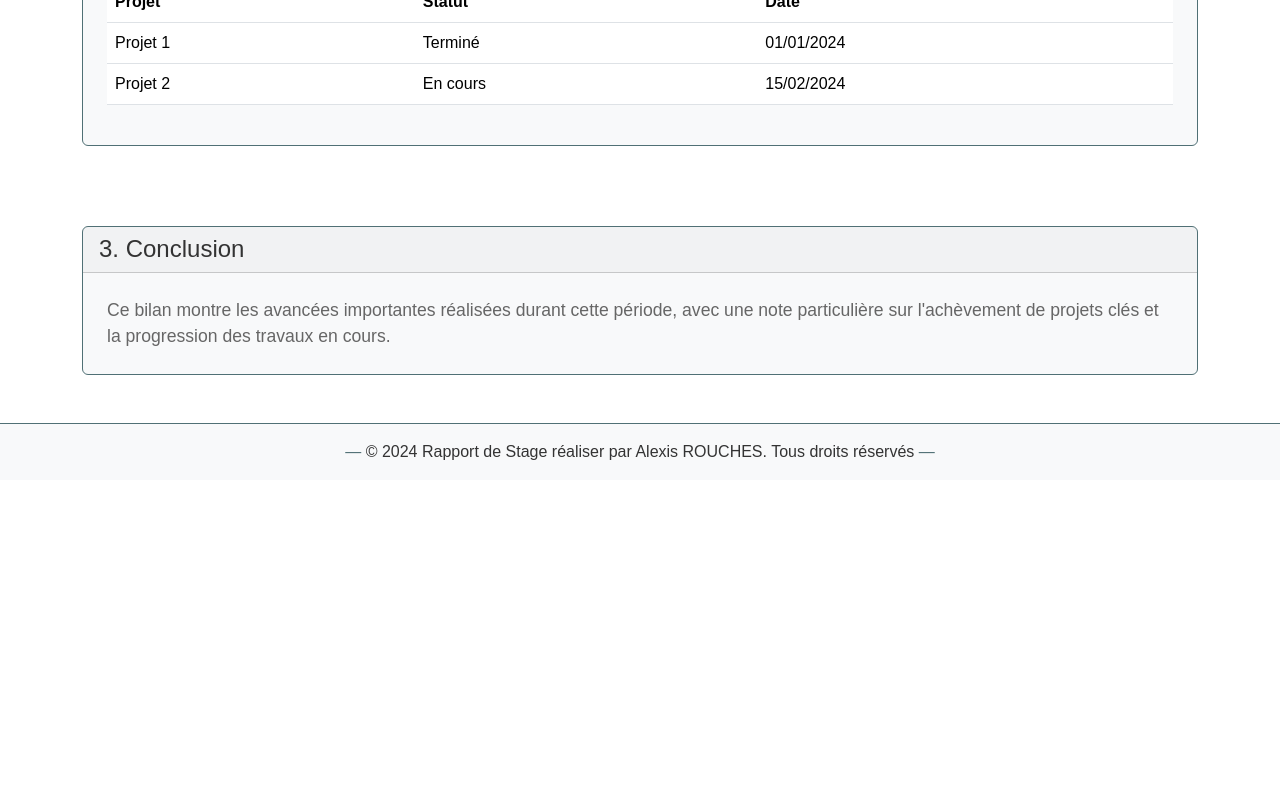
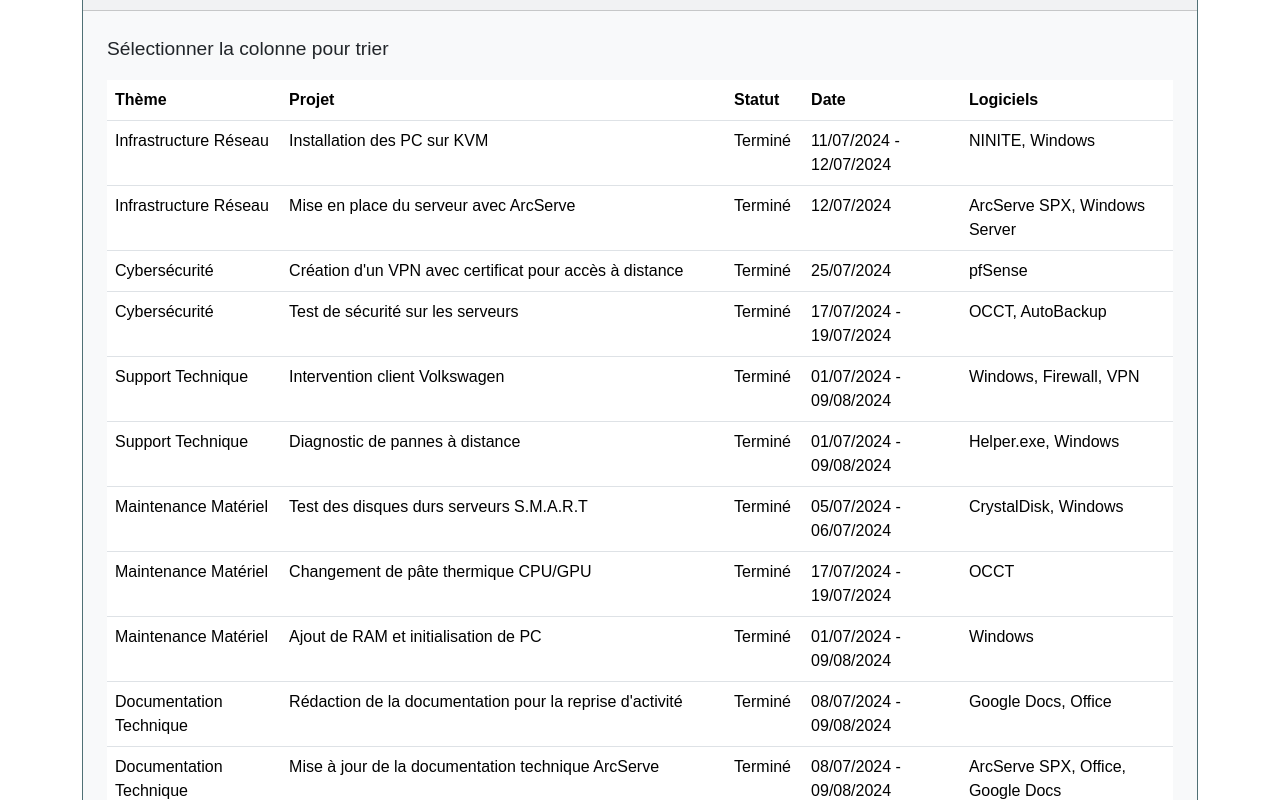
Before and after one commit to Doctorwho07/Internship-Report, a React (Vite) app: page /bilan in a window 1280 px wide. Shown: the part 540-1340 px from the top of the page. Before the commit the page ends 1020 px from the top, so only its background shows below. Built offline with nearby package versions, Linux system fonts and the light colour scheme.

Commit message:
feat bilan

```diff
--- /dev/null
+++ b/src/Bilan.js
@@ -0,0 +1,117 @@
+const projects = [
+  {
+    theme: "Infrastructure Réseau",
+    projet: "Installation des PC sur KVM",
+    date: "11/07/2024 - 12/07/2024",
+    statut: "Terminé",
+    logiciels: "NINITE, Windows",
+  },
+  {
+    theme: "Infrastructure Réseau",
+    projet: "Mise en place du serveur avec ArcServe",
+    date: "12/07/2024",
+    statut: "Terminé",
+    logiciels: "ArcServe SPX, Windows Server",
+  },
+  {
+    theme: "Cybersécurité",
+    projet: "Création d'un VPN avec certificat pour accès à distance",
+    date: "25/07/2024",
+    statut: "Terminé",
+    logiciels: "pfSense",
+  },
+  {
+    theme: "Cybersécurité",
+    projet: "Test de sécurité sur les serveurs",
+    date: "17/07/2024 - 19/07/2024",
+    statut: "Terminé",
+    logiciels: "OCCT, AutoBackup",
+  },
+  {
+    theme: "Support Technique",
+    projet: "Intervention client Volkswagen",
+    date: "01/07/2024 - 09/08/2024",
+    statut: "Terminé",
+    logiciels: "Windows, Firewall, VPN",
+  },
+  {
+    theme: "Support Technique",
+    projet: "Diagnostic de pannes à distance",
+    date: "01/07/2024 - 09/08/2024",
+    statut: "Terminé",
+    logiciels: "Helper.exe, Windows",
+  },
+  {
+    theme: "Maintenance Matériel",
+    projet: "Test des disques durs serveurs S.M.A.R.T",
+    date: "05/07/2024 - 06/07/2024",
+    statut: "Terminé",
+    logiciels: "CrystalDisk, Windows",
+  },
+  {
+    theme: "Maintenance Matériel",
+    projet: "Changement de pâte thermique CPU/GPU",
+    date: "17/07/2024 - 19/07/2024",
+    statut: "Terminé",
+    logiciels: "OCCT",
+  },
+  {
+    theme: "Maintenance Matériel",
+    projet: "Ajout de RAM et initialisation de PC",
+    date: "01/07/2024 - 09/08/2024",
+    statut: "Terminé",
+    logiciels: "Windows",
+  },
+  {
+    theme: "Documentation Technique",
+    projet: "Rédaction de la documentation pour la reprise d'activité",
+    date: "08/07/2024 - 09/08/2024",
+    statut: "Terminé",
+    logiciels: "Google Docs, Office",
+  },
+  {
+    theme: "Documentation Technique",
+    projet: "Mise à jour de la documentation technique ArcServe",
+    date: "08/07/2024 - 09/08/2024",
+    statut: "Terminé",
+    logiciels: "ArcServe SPX, Office, Google Docs",
+  },
+  {
+    theme: "Formation",
+    projet: "Préparation à la certification ArcServe SPX",
+    date: "01/07/2024 - Aujourd'hui",
+    statut: "En cours",
+    logiciels: "ArcServe SPX",
+  },
+  {
+    theme: "Maintenance Matériel",
+    projet:
+      "Récupération de vieux PC pour association avec test et réinstallation Windows 10/11",
+    date: "25/07/2024 - 09/08/2024",
+    statut: "Terminé",
+    logiciels: "Windows",
+  },
+  {
+    theme: "Infrastructure Réseau",
+    projet: "Création de clés bootables Win 10 / 11 / srv 2022",
+    date: "10/07/2024",
+    statut: "Terminé",
+    logiciels: "Windows",
+  },
+  {
+    theme: "Support Technique",
+    projet: "Analyse des logs suite à des pertes de connexion",
+    date: "26/07/2024",
+    statut: "Terminé",
+    logiciels: "SSMS, Windows",
+  },
+  {
+    theme: "Support Technique",
+    projet: "Déballage de commandes et ajout de RAM",
+    date: "01/07/2024 - 09/08/2024",
+    statut: "Terminé",
+    logiciels: "Windows",
+  },
+];
+
+export default projects;
--- a/src/pages/Bilan.jsx
+++ b/src/pages/Bilan.jsx
@@ -1,6 +1,36 @@
-import React from "react";
+import React, { useState } from "react";
+import projects from "../Bilan.js";
 
-const Bilan = () => (
+const Bilan = () => {
+  const [sortConfig, setSortConfig] = useState({ key: null, direction: "asc" });
+
+  const getSortedProjects = () => {
+    let sortedProjects = [...projects];
+    if (sortConfig.key !== null) {
+      sortedProjects.sort((a, b) => {
+        if (a[sortConfig.key] < b[sortConfig.key]) {
+          return sortConfig.direction === "asc" ? -1 : 1;
+        }
+        if (a[sortConfig.key] > b[sortConfig.key]) {
+          return sortConfig.direction === "asc" ? 1 : -1;
+        }
+        return 0;
+      });
+    }
+    return sortedProjects;
+  };
+
+  const handleSort = (key) => {
+    let direction = "asc";
+    if (sortConfig.key === key && sortConfig.direction === "asc") {
+      direction = "desc";
+    }
+    setSortConfig({ key, direction });
+  };
+
+  const sortedProjects = getSortedProjects();
+
+  return (
     <div className="container mt-5" id="bilan">
       <h1 className="mb-4">Bilan</h1>
 
@@ -12,8 +42,11 @@
             </div>
             <div className="card-body">
               <p className="card-text">
-              Découvrez le bilan de notre travail et nos réalisations au cours
-              de cette période.
+                Mon stage a duré 6 semaines, du 1er juillet au 9 août 2024.
+                L'équipe de CIMRA a su m'expliquer et me mettre en place tout le
+                nécessaire pour veiller au bon déroulement. À travers ce bilan,
+                je souhaite mettre en évidence les missions que j'ai su mener, y
+                compris celles encore en cours.
               </p>
             </div>
           </div>
@@ -28,25 +61,63 @@
             </div>
             <div className="card-body">
               <div className="table-responsive">
+                <p>Sélectionner la colonne pour trier</p>
+
                 <table className="table">
                   <thead>
                     <tr>
-                    <th scope="col">Projet</th>
-                    <th scope="col">Statut</th>
-                    <th scope="col">Date</th>
+                      <th scope="col" onClick={() => handleSort("theme")}>
+                        Thème{" "}
+                        {sortConfig.key === "theme"
+                          ? sortConfig.direction === "asc"
+                            ? "▲"
+                            : "▼"
+                          : ""}
+                      </th>
+                      <th scope="col" onClick={() => handleSort("projet")}>
+                        Projet{" "}
+                        {sortConfig.key === "projet"
+                          ? sortConfig.direction === "asc"
+                            ? "▲"
+                            : "▼"
+                          : ""}
+                      </th>
+                      <th scope="col" onClick={() => handleSort("statut")}>
+                        Statut{" "}
+                        {sortConfig.key === "statut"
+                          ? sortConfig.direction === "asc"
+                            ? "▲"
+                            : "▼"
+                          : ""}
+                      </th>
+                      <th scope="col" onClick={() => handleSort("date")}>
+                        Date{" "}
+                        {sortConfig.key === "date"
+                          ? sortConfig.direction === "asc"
+                            ? "▲"
+                            : "▼"
+                          : ""}
+                      </th>
+                      <th scope="col" onClick={() => handleSort("logiciels")}>
+                        Logiciels{" "}
+                        {sortConfig.key === "logiciels"
+                          ? sortConfig.direction === "asc"
+                            ? "▲"
+                            : "▼"
+                          : ""}
+                      </th>
                     </tr>
                   </thead>
                   <tbody>
-                  <tr>
-                    <td>Projet 1</td>
-                    <td>Terminé</td>
-                    <td>01/01/2024</td>
+                    {sortedProjects.map((project, index) => (
+                      <tr key={index}>
+                        <td>{project.theme}</td>
+                        <td>{project.projet}</td>
+                        <td>{project.statut}</td>
+                        <td>{project.date}</td>
+                        <td>{project.logiciels}</td>
                       </tr>
-                  <tr>
-                    <td>Projet 2</td>
-                    <td>En cours</td>
-                    <td>15/02/2024</td>
-                  </tr>
+                    ))}
                   </tbody>
                 </table>
               </div>
@@ -63,9 +134,18 @@
             </div>
             <div className="card-body">
               <p className="card-text">
-              Ce bilan montre les avancées importantes réalisées durant cette
-              période, avec une note particulière sur l'achèvement de projets
-              clés et la progression des travaux en cours.
+                Ce bilan présente les tâches qui m'ont été confiées, avec les
+                dates de réalisation et leur statut. J'ai eu l'opportunité de
+                déployer des serveurs, des postes de travail et des machines
+                virtuelles, tout en assurant la maintenance tant au niveau
+                matériel que logiciel. J'ai également eu l'occasion de
+                travailler sur l'infrastructure réseau et la cybersécurité, en
+                utilisant des outils tels qu'Active Directory, PfSense, OpenVPN,
+                ainsi que des scripts PowerShell. Le déroulement de mes missions
+                a été très satisfaisant, et j'ai pu acquérir une compréhension
+                approfondie de chaque technologie que j'ai manipulée. Un grand
+                merci à toute l'équipe de CIMRA pour votre soutien et votre
+                expertise.
               </p>
             </div>
           </div>
@@ -73,5 +153,6 @@
       </div>
     </div>
   );
+};
 
 export default Bilan;
--- a/src/styles/style.css
+++ b/src/styles/style.css
@@ -61,3 +61,6 @@
   height: 70px;
   object-fit: cover;
 }
+th:hover {
+  cursor: pointer;
+}
```
Lines whose indentation alone changed are shown as unchanged.
